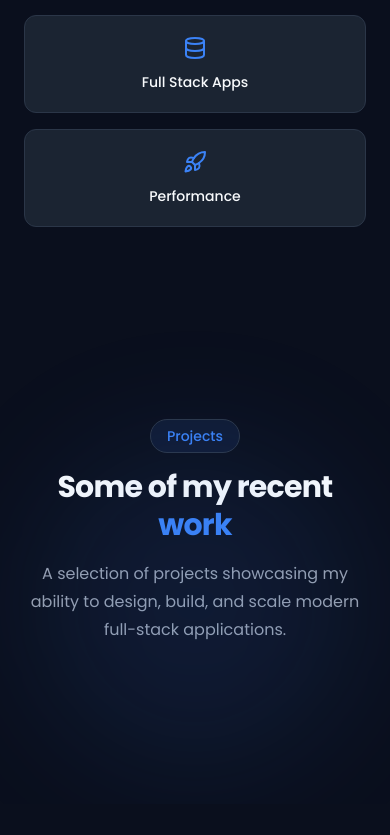
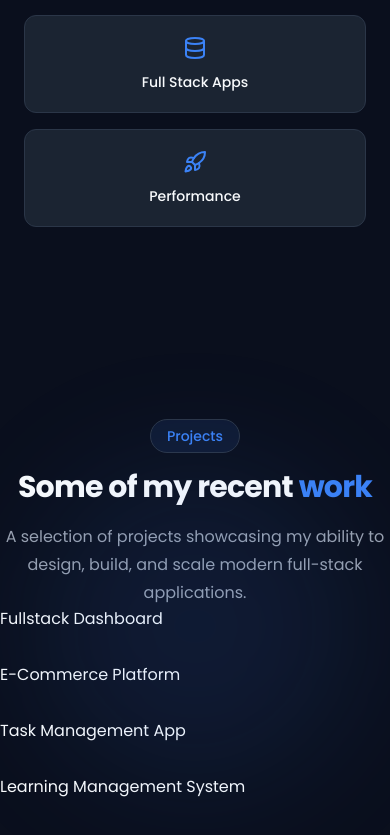
Before and after one commit to ALAMIN761740/next-js-portfolio, a Next.js app: page / in a window 390 px wide. Shown: the part 2246-3081 px from the top of the page. Before the commit the page ends 3050 px from the top, so only its background shows below. Built offline with nearby package versions, Linux system fonts and the light colour scheme.

Commit message:
feat(projects): create responsive ProjectCard with image and tech tags

```diff
--- /dev/null
+++ b/src/components/project/ProjectCard.tsx
@@ -0,0 +1,42 @@
+import Image from "next/image";
+
+interface ProjectCardProps {
+    title: string,
+    description: string,
+    liveURL?: string,
+    githubURL?: string,
+    image: string,
+    tags: string[]
+}
+
+export default function ProjectCard({ title, description, liveURL, githubURL, image, tags }: ProjectCardProps) {
+    return (
+        <div className="group relative overflow-hidden rounded-2xl bg-surface border border-border transition-all duration-300 hover:-translate-y-1 hover:border-primary/50 hover:shadow-lg">
+            {/* image */}
+            <div className="relative h-60 md:h-64 overflow-hidden">
+                <Image src={image} alt={title} fill className="w-full h-full object-cover transition duration-500 group-hover:scale-105" />
+
+                <div className="absolute inset-0 bg-background/50 opacity-0 group-hover:opacity-100 transition" />
+            </div>
+
+            {/* content */}
+            <div className="p-6 space-y-5">
+                <h3 className="text-xl font-semibold text-text group-hover:text-primary transition">
+                    {title}
+                </h3>
+
+                <p className="text-gray-400 text-sm leading-relaxed">
+                    {description}
+                </p>
+
+                <div className="flex flex-wrap gap-2">
+                    {tags.map((tag) => (
+                        <span key={tag} className="text-xs px-2.5 py-1 rounded-md bg-primary/10 text-primary border border-border">
+                            {tag}
+                        </span>
+                    ))}
+                </div>
+            </div>
+        </div>
+    )
+}
--- a/src/sections/ProjectSection.tsx
+++ b/src/sections/ProjectSection.tsx
@@ -47,7 +47,6 @@ export default function ProjectSection() {
             {/* Background Glow */}
             <div className="pointer-events-none absolute left-1/2 top-1/4 h-80 w-80 -translate-x-1/2 rounded-full bg-primary/10 blur-3xl" />
 
-            <div className="container mx-auto px-6">
             <SectionHeader
                 badge="Projects"
                 title="Some of my recent"
@@ -56,9 +55,10 @@ export default function ProjectSection() {
             />
 
             {/* Projects Grid */}
-                <div className="mt-16">
-                    {/* Your project cards go here */}
-                </div>
+            <div className="grid grid-cols-1 md:grid-cols-2 gap-8 lg:gap-10">
+                {projects.map((project, index) => (
+                    <p>{project.title}</p>
+                ))}
             </div>
         </section>
     )
```
Lines whose indentation alone changed are shown as unchanged.
